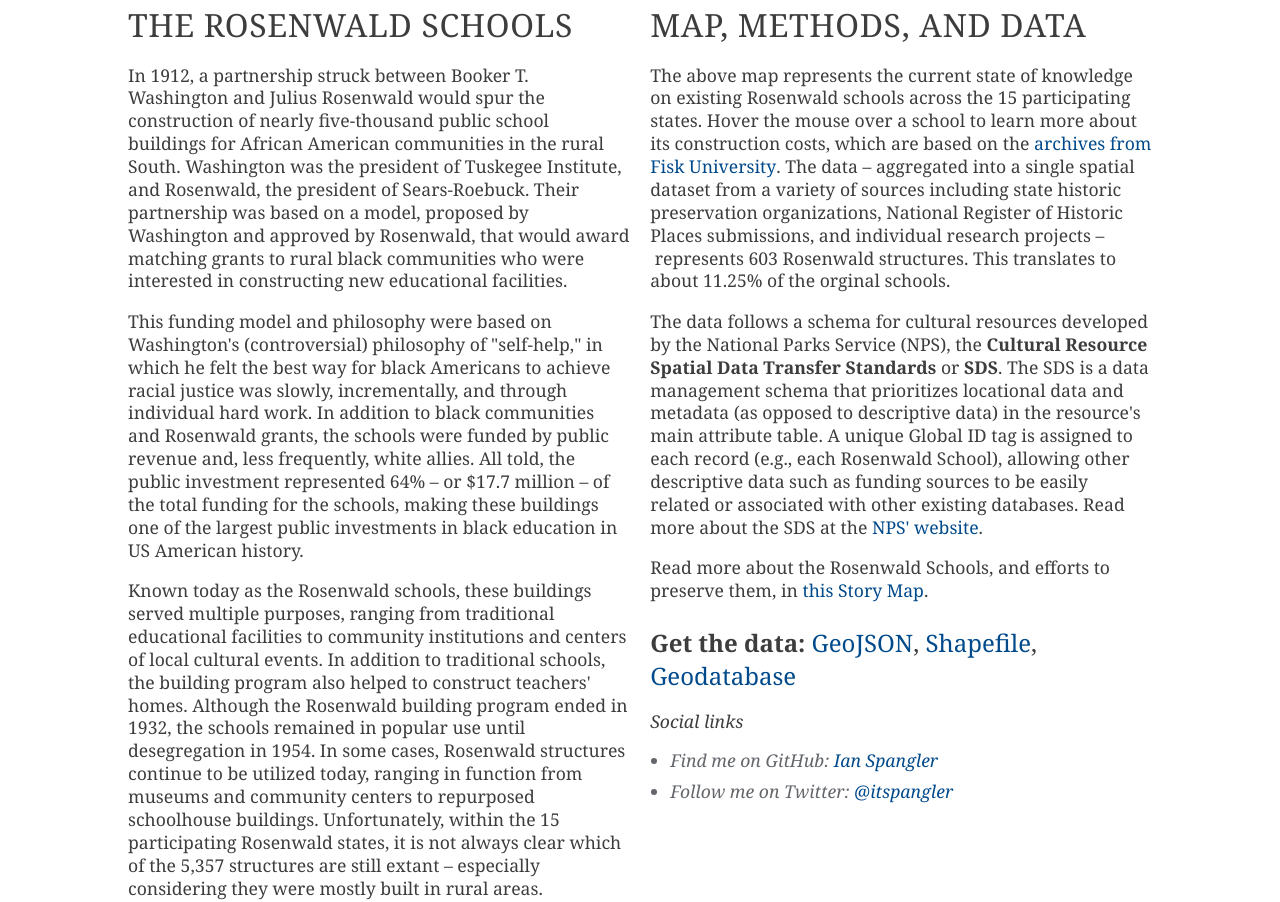
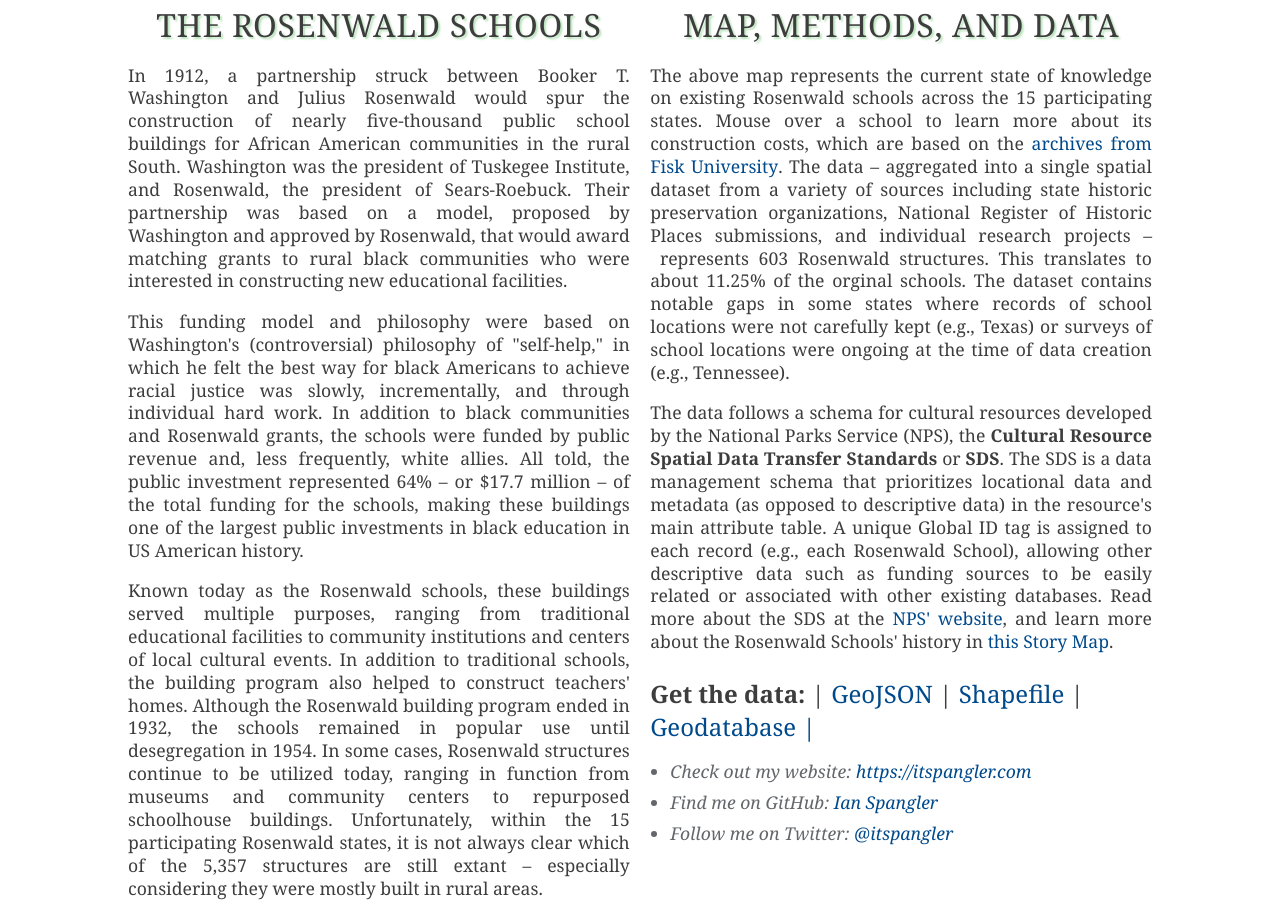
Before and after one commit to itspangler/Rosenwald-Schools, a plain HTML site: page index.html in a window 1280 px wide. Shown: the part 814-1716 px from the top of the page. Drawn offline with nearby package versions, Linux system fonts and the light colour scheme; a script that the page names is missing.

Commit message:
light edits to descriptions

```diff
--- a/css/styles.css
+++ b/css/styles.css
@@ -35,6 +35,8 @@
   letter-spacing: .02em;
   margin: 5px 0;
   text-align: center;
+  text-shadow: 2px 2px 2px #43a2ca;
+
 }
 
 h2 {
@@ -44,6 +46,7 @@
   letter-spacing: .02em;
   font-style: normal;
   margin: 5px 0;
+  text-shadow: 2px 2px 2px #bae4bc;
 }
 
 h3 {
--- a/index.html
+++ b/index.html
@@ -24,20 +24,20 @@
 		<div class="row">
 			<div id="map"></div>
 			<div class="first-column">
-				<h2>THE ROSENWALD SCHOOLS</h2>
-				<p>In 1912, a partnership struck between Booker T. Washington and Julius Rosenwald would spur the
+				<h2 style="text-align:center">THE ROSENWALD SCHOOLS</h2>
+				<p style="text-align:justify">In 1912, a partnership struck between Booker T. Washington and Julius Rosenwald would spur the
 					construction of nearly five-thousand public school buildings for African American communities in the rural
 					South.
 					Washington was the president of Tuskegee Institute, and Rosenwald, the president of Sears-Roebuck. Their
 					partnership
 					was based on a model, proposed by Washington and approved by Rosenwald, that would award matching grants to
 					rural black communities who were interested in constructing new educational facilities.</p>
-				<p>This funding model and philosophy were based on Washington's (controversial) philosophy of "self-help," in which he felt
+				<p style="text-align:justify">This funding model and philosophy were based on Washington's (controversial) philosophy of "self-help," in which he felt
 					the best way for black Americans to achieve racial justice was slowly, incrementally, and through individual hard work.
 					In addition to black communities and Rosenwald grants, the schools were funded by public revenue and, less frequently, white allies.
 					All told, the public investment represented 64% – or $17.7 million – of the total funding for the schools, making these
 					buildings one of the largest public investments in black education in US American history.</p>
-				<p>Known today as the Rosenwald schools, these buildings served multiple purposes, ranging from traditional
+				<p style="text-align:justify">Known today as the Rosenwald schools, these buildings served multiple purposes, ranging from traditional
 					educational facilities to community
 					institutions and centers of local cultural events. In addition to traditional schools, the building program
 					also
@@ -51,18 +51,20 @@
 
 			</div>
 			<div class="column">
-				<h2>MAP, METHODS, AND DATA</h2>
-				<p>The above map represents the current state of knowledge on existing Rosenwald schools across the 15
+				<h2 style="text-align:center">MAP, METHODS, AND DATA</h2>
+				<p style="text-align:justify">The above map represents the current state of knowledge on existing Rosenwald schools across the 15
 					participating states.
-					Hover the mouse over a school to learn more about its construction costs, which are based on the <a href="http://rosenwald.fisk.edu/archives" target="_blank">archives from Fisk University</a>.
+					Mouse over a school to learn more about its construction costs, which are based on the <a href="http://rosenwald.fisk.edu/archives" target="_blank">archives from Fisk University</a>.
 					The data – aggregated into a single spatial dataset from a variety of sources including state historic preservation
 					organizations,
 					National Register of Historic Places submissions, and individual research projects – represents 603 Rosenwald
-					structures. This translates to about 11.25% of the orginal schools.</p>
-				<p>The data follows a schema for cultural resources developed by the National Parks Service (NPS), the <b> Cultural Resource Spatial Data Transfer Standards</b> or <b> SDS</b>. The SDS is a data management schema that prioritizes locational data and metadata (as opposed to descriptive data) in the resource's main attribute table. A unique Global ID tag is assigned to each record (e.g., each Rosenwald School), allowing other descriptive data such as funding sources to be easily related or associated with other existing databases. Read more about the SDS at the <a href="https://www.nps.gov/hdp/standards/crgisstandards2.htm">NPS' website</a>.</p>
-				<p>Read more about the Rosenwald Schools, and efforts to preserve them, in <a href="https://www.arcgis.com/apps/Cascade/index.html?appid=7541c163fb20486598969c7acb559663" target="_blank">this Story Map</a>.
+					structures. This translates to about 11.25% of the orginal schools. The dataset contains notable gaps in some states where records of school locations were not carefully kept (e.g., Texas) or surveys of school locations were ongoing at the time of data creation (e.g., Tennessee).</p>
+				<p style="text-align:justify">The data follows a schema for cultural resources developed by the National Parks Service (NPS), the <b> Cultural Resource Spatial Data Transfer Standards</b> or <b> SDS</b>. The SDS is a data management schema
+					that prioritizes locational data and metadata (as opposed to descriptive data) in the resource's main attribute table. A unique Global ID tag is assigned to each record (e.g., each Rosenwald School), allowing other descriptive data such as
+					funding sources to be easily related or associated with other existing databases. Read more about the SDS at the <a href="https://www.nps.gov/hdp/standards/crgisstandards2.htm">NPS' website</a>, and learn more about the Rosenwald Schools' history in <a href="https://www.arcgis.com/apps/Cascade/index.html?appid=7541c163fb20486598969c7acb559663" target="_blank">this Story Map</a>.
 				</p>
-				<h3><b>Get the data: </b><a href="data/rosenwald-schools-031819.geojson" download>GeoJSON</a>, <a href="data/shapefile/rosenwald-schools-cultural-resource.zip" download>Shapefile</a>, <a href="data/gdb/CR_Rosenwald.gdb.zip" download>Geodatabase</a></h3>
+				<h3><b>Get the data: </b>| <a href="data/rosenwald-schools-031819.geojson" download>GeoJSON</a> | <a href="data/shapefile/rosenwald-schools-cultural-resource.zip" download>Shapefile</a> | <a href="data/gdb/CR_Rosenwald.gdb.zip"
+						download>Geodatabase |</a></h3>
 
 				<!-- <img class="max-image-width" src="https://nthp-savingplaces.s3.amazonaws.com/2015/09/30/19/07/02/786/MTZion_Rosenwald_Clements_mr.jpg" title="Mt. Zion">
 				<div class="linkbox">
@@ -77,13 +79,13 @@
 				<img class="max-image-width" src="https://wfpl.org/wp-content/uploads/2016/02/rosenwald.jpg" title="ulius Rosenwald with students">
 				<div class="linkbox">
 					Julius Rosenwald with students (<a href="https://wfpl.org/rosenwald-schools-doc-louisville-kentucky/" target="_blank">Source</a>) -->
-					<p><i>Social links</i></p>
-					<ul><i>
-							<li>Find me on GitHub: <a href="https://github.com/itspangler">Ian Spangler</a></li>
-							<li>Follow me on Twitter: <a href="https://twitter.com/itspangler">@itspangler</a></li>
-						</i></ul>
-				</div>
+				<ul><i>
+						<li>Check out my website: <a href="https://itspangler.com/" target="blank">https://itspangler.com</a>
+						<li>Find me on GitHub: <a href="https://github.com/itspangler" target="blank">Ian Spangler</a></li>
+						<li>Follow me on Twitter: <a href="https://twitter.com/itspangler" target="blank">@itspangler</a></li>
+					</i></ul>
 			</div>
+		</div>
 		</div>
 	</section>
 
```
